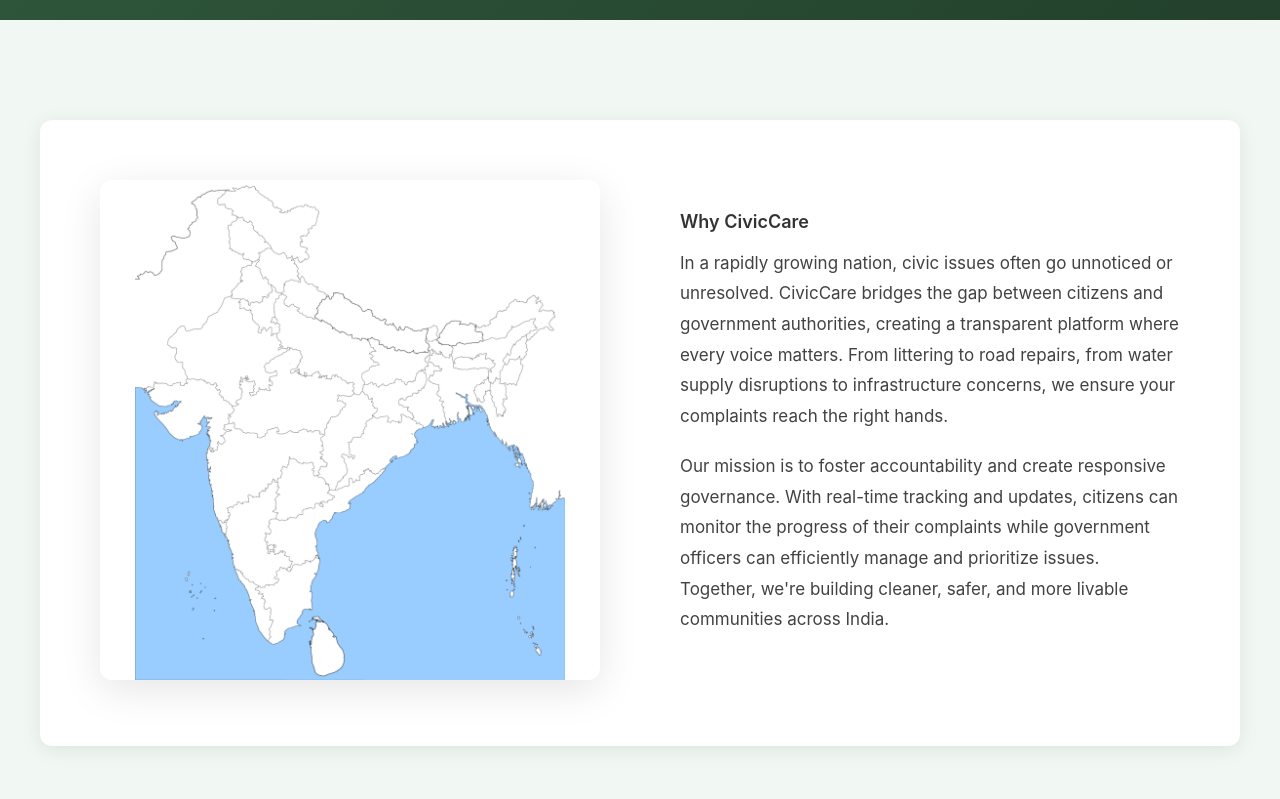
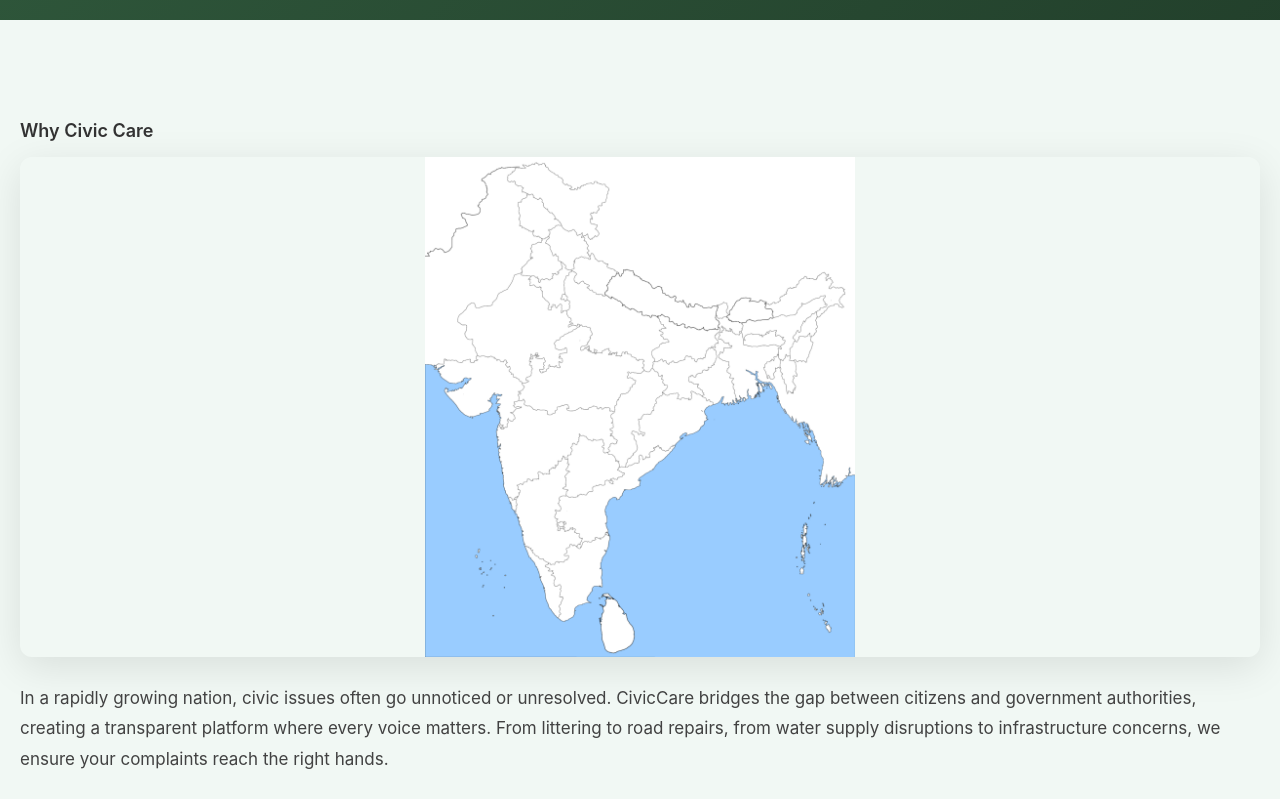
Before and after one commit to 1304-PK/CivicCare, a React (Vite) app in the folder client/: page / in a window 1280 px wide. Shown: the part 780-1579 px from the top of the page. Built offline with nearby package versions, Linux system fonts and the light colour scheme; grey boxes are pictures that could not be loaded.

Commit message:
improve ui of landing page

```diff
--- a/client/src/pages/LandingPage.jsx
+++ b/client/src/pages/LandingPage.jsx
@@ -1,59 +1,3 @@
-// import { useNavigate, NavLink } from "react-router-dom"
-// import "../styles/LandingPage.css"
-// import indiaMap from "../assets/india-map.png"
-
-// const LandingPage = () => {
-//   const navigate = useNavigate()
-//   return (
-//     <div>
-//       <div id="hero-section">
-//         <div id="hero-section-details">
-//           <h1>CivicCare</h1>
-//           <p>
-//             A platform where you you can report local issues efficiently and transparently. Submit concerns such as littering, road damage, or water supply problems and track their resolution in real time.
-//           </p>
-//           <button id="button" onClick={() => { navigate("/signup") }}>Get Started</button>
-//         </div>
-//       </div>
-
-//       <div id="second-section">
-//         <div id="india-map">
-//           <img src={indiaMap} alt="india map" />
-//         </div>
-//         <div id="second-section-details">
-//           <h1>Why CivicCare</h1>
-//           <p>Lorem ipsum dolor sit amet consectetur adipisicing elit. Autem tenetur ducimus unde pariatur voluptates nulla temporibus provident obcaecati eaque, dolor eveniet corrupti asperiores, dolorum eum debitis deleniti quas atque nisi aliquam? Recusandae architecto placeat similique, obcaecati accusantium nisi vitae, voluptatum non optio praesentium corrupti maxime animi dolores labore, accusamus maiores aliquam perspiciatis esse porro! Possimus at iste illo!<br /><br />Sapiente atque nulla voluptatum quasi quidem ducimus illum incidunt at, laborum ipsum recusandae officia earum voluptatibus itaque ipsam natus laboriosam dignissimos libero eligendi quaerat voluptas magni. Ut cum accusantium amet in obcaecati. Exercitationem ipsum quia consequatur praesentium temporibus recusandae repudiandae expedita corrupti.</p>
-//         </div>
-//       </div>
-
-//       <div id="third-section">
-//         <h1>How CivicCare works</h1>
-//         <div id="cards">
-//           <div className="card">
-//             <h2>Dummy</h2>
-//             <p>Lorem ipsum dolor sit amet consectetur adipisicing elit. Quia adipisci nam doloremque perferendis, incidunt dignissimos aut voluptatem harum enim numquam!</p>
-//           </div>
-//           <div className="card">
-//             <h2>Dummy</h2>
-//             <p>Lorem ipsum dolor sit amet consectetur adipisicing elit. Quia adipisci nam doloremque perferendis, incidunt dignissimos aut voluptatem harum enim numquam!</p>
-//           </div>
-//           <div className="card">
-//             <h2>Dummy</h2>
-//             <p>Lorem ipsum dolor sit amet consectetur adipisicing elit. Quia adipisci nam doloremque perferendis, incidunt dignissimos aut voluptatem harum enim numquam!</p>
-//           </div>
-//           <div className="card">
-//             <h2>Dummy</h2>
-//             <p>Lorem ipsum dolor sit amet consectetur adipisicing elit. Quia adipisci nam doloremque perferendis, incidunt dignissimos aut voluptatem harum enim numquam!</p>
-//           </div>
-//         </div>
-//       </div>
-//     </div>
-//   )
-// }
-
-// export default LandingPage
-
-import React from 'react';
 import { ArrowRight, FileText, Bell, CheckCircle, Users } from 'lucide-react';
 import { useNavigate } from 'react-router-dom';
 import indiaMap from "../assets/india-map.png"
@@ -84,7 +28,10 @@
       </section>
 
       <section className="why-section">
-        <div className="why-container">
+          <div className="why-header">
+            <h2 className="section-heading">Why Civic Care</h2>
+          </div>
+          <div className="why-body">
             <div className="why-image">
               <img
                 src={indiaMap}
@@ -93,7 +40,6 @@
               />
             </div>
             <div className="why-content">
-            <h2 className="section-heading">Why CivicCare</h2>
               <p className="why-paragraph">
                 In a rapidly growing nation, civic issues often go unnoticed or unresolved.
                 CivicCare bridges the gap between citizens and government authorities,
```
Lines whose indentation alone changed are shown as unchanged.
